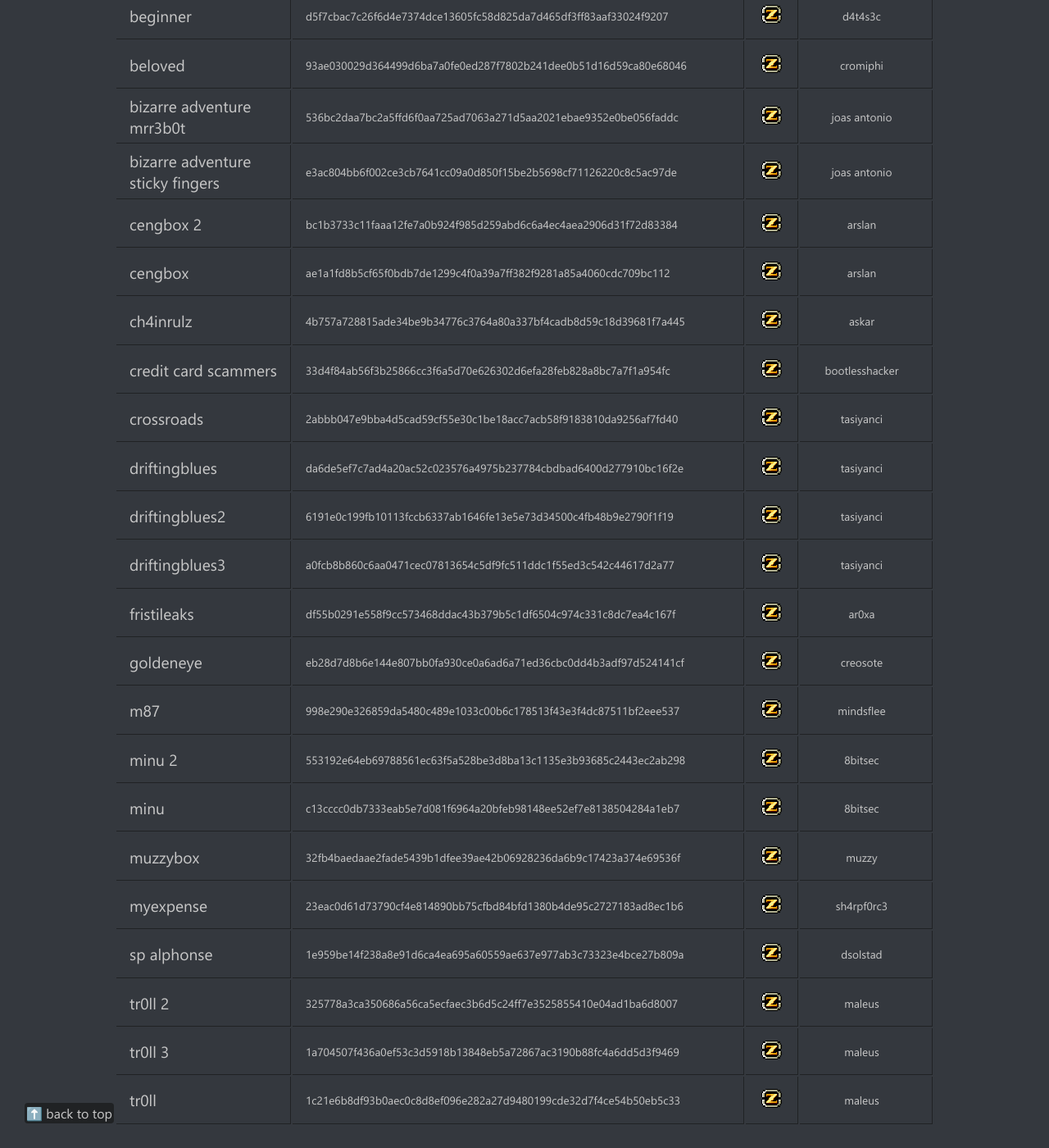
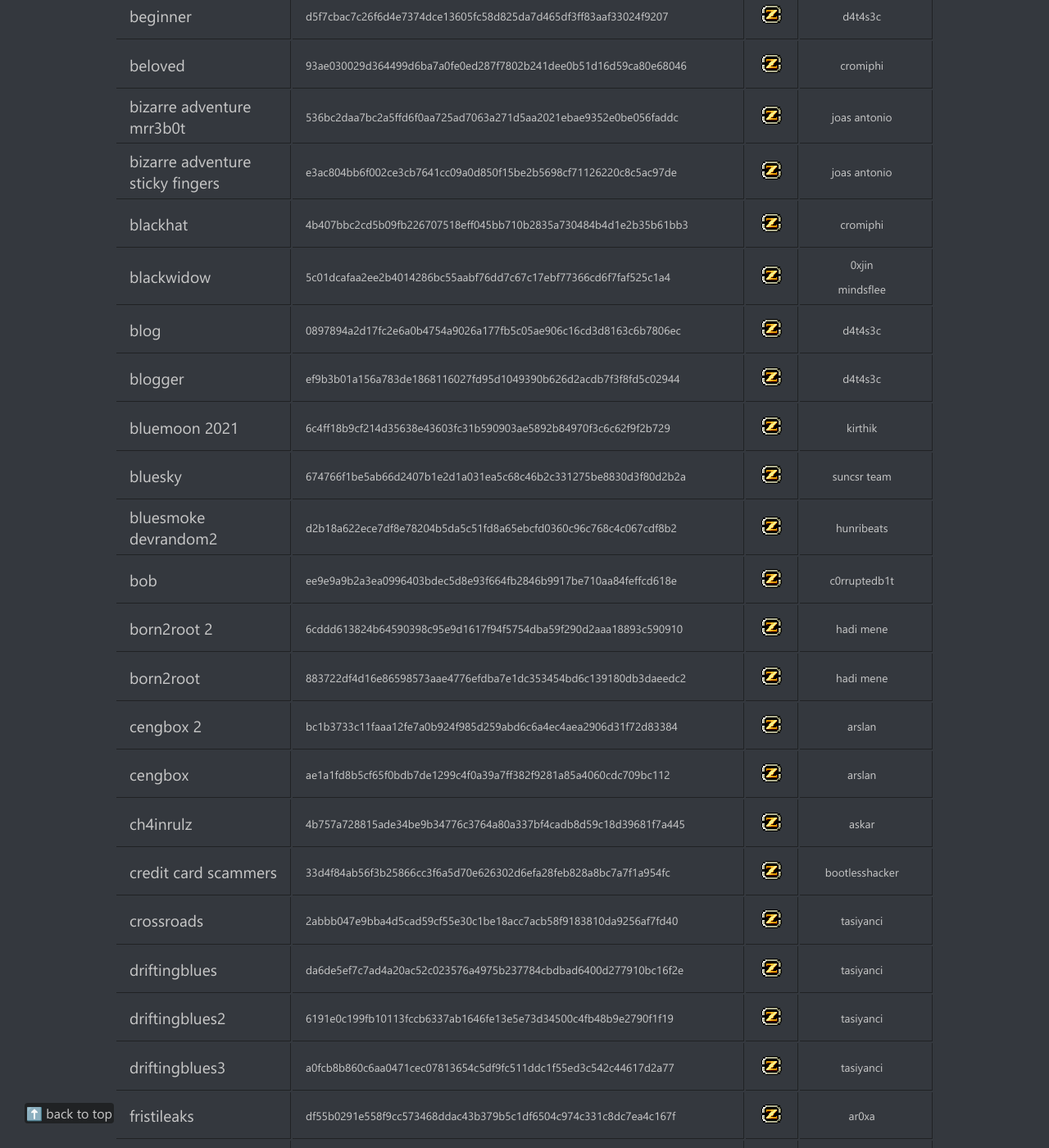
Before and after one commit to armctf/armctf, a Jekyll site: the page built from index.md, in a window 1280 px wide and 1400 px high, scrolled down 1688 px. Shown: the whole window at 82% size. Built offline with Jekyll 4.4.1, drawn with Linux system fonts in a browser that asks for light colours.

Commit message:
p5
added machines:
blackhat
blackwidow
blog
blogger
bluemoon 2021
bluesky
bluesmoke devrandom2
bob
born2root
born2root2

```diff
--- a/_data/curls.yml
+++ b/_data/curls.yml
@@ -81,3 +81,23 @@ beginner:
   label: <a target="_blank" class="newicon" href="https://nc.zurrak.com/s/3ENPqz8TJ37rM2R"><img src="assets/nc.png"></a>
 beloved:
   label: <a target="_blank" class="newicon" href="https://nc.zurrak.com/s/DxprDFnna5B3tL5"><img src="assets/nc.png"></a>
+blackhat:
+  label: <a target="_blank" class="newicon" href="https://nc.zurrak.com/s/XXmwYR6F6te4j9Q"><img src="assets/nc.png"></a>
+blackwidow:
+  label: <a target="_blank" class="newicon" href="https://nc.zurrak.com/s/kmDPRwwRnG4RSyH"><img src="assets/nc.png"></a>
+blog:
+  label: <a target="_blank" class="newicon" href="https://nc.zurrak.com/s/zx5d8sWQyCaYL3w"><img src="assets/nc.png"></a>
+blogger:
+  label: <a target="_blank" class="newicon" href="https://nc.zurrak.com/s/ZSQkwrekCdxjSQJ"><img src="assets/nc.png"></a>
+bluemoon 2021:
+  label: <a target="_blank" class="newicon" href="https://nc.zurrak.com/s/YCgxB5gpDgsAdjN"><img src="assets/nc.png"></a>
+bluesky:
+  label: <a target="_blank" class="newicon" href="https://nc.zurrak.com/s/DgbMrbjK23L96yR"><img src="assets/nc.png"></a>
+bluesmoke devrandom2:
+  label: <a target="_blank" class="newicon" href="https://nc.zurrak.com/s/Q7a7jp2Kewydorr"><img src="assets/nc.png"></a>
+bob:
+  label: <a target="_blank" class="newicon" href="https://nc.zurrak.com/s/jLodBtdzNkFkNwP"><img src="assets/nc.png"></a>
+born2root:
+  label: <a target="_blank" class="newicon" href="https://nc.zurrak.com/s/2JccEZeK9ECZtfR"><img src="assets/nc.png"></a>
+born2root 2:
+  label: <a target="_blank" class="newicon" href="https://nc.zurrak.com/s/om7XSpTA8EMQDQT"><img src="assets/nc.png"></a>
--- a/_data/functions.yml
+++ b/_data/functions.yml
@@ -81,3 +81,23 @@ beginner:
   label: d5f7cbac7c26f6d4e7374dce13605fc58d825da7d465df3ff83aaf33024f9207
 beloved:
   label: 93ae030029d364499d6ba7a0fe0ed287f7802b241dee0b51d16d59ca80e68046
+blackhat:
+  label: 4b407bbc2cd5b09fb226707518eff045bb710b2835a730484b4d1e2b35b61bb3
+blackwidow:
+  label: 5c01dcafaa2ee2b4014286bc55aabf76dd7c67c17ebf77366cd6f7faf525c1a4
+blog:
+  label: 0897894a2d17fc2e6a0b4754a9026a177fb5c05ae906c16cd3d8163c6b7806ec
+blogger:
+  label: ef9b3b01a156a783de1868116027fd95d1049390b626d2acdb7f3f8fd5c02944
+bluemoon 2021:
+  label: 6c4ff18b9cf214d35638e43603fc31b590903ae5892b84970f3c6c62f9f2b729
+bluesky:
+  label: 674766f1be5ab66d2407b1e2d1a031ea5c68c46b2c331275be8830d3f80d2b2a
+bluesmoke devrandom2:
+  label: d2b18a622ece7df8e78204b5da5c51fd8a65ebcfd0360c96c768c4c067cdf8b2
+bob:
+  label: ee9e9a9b2a3ea0996403bdec5d8e93f664fb2846b9917be710aa84feffcd618e
+born2root:
+  label: 883722df4d16e86598573aae4776efdba7e1dc353454bd6c139180db3daeedc2
+born2root 2:
+  label: 6cddd613824b64590398c95e9d1617f94f5754dba59f290d2aaa18893c590910
--- a/_data/links.yml
+++ b/_data/links.yml
@@ -33,9 +33,19 @@ attack: "https://vvmlist.github.io/#%22attack%22"
 away: "https://vvmlist.github.io/#%22away%22"
 bizarre adventure mrr3b0t: "https://vvmlist.github.io/#%22bizarre adventure mrr3b0t%22"
 bizarre adventure sticky fingers: "https://vvmlist.github.io/#%22bizarre adventure sticky fingers%22"
-backdoor: "https://vvmlist.github.io/#%22backdoor%22"
+backdoor: "https://vvmlist.github.io/#%22backdoor (vulnyx)%22"
 backdoored: "https://vvmlist.github.io/#%22backdoored%22"
 baseme: "https://vvmlist.github.io/#%22baseme%22"
 basilic: "https://vvmlist.github.io/#%22basilic%22"
 beginner: "https://vvmlist.github.io/#%22beginner%22"
 beloved: "https://vvmlist.github.io/#%22beloved%22"
+blackhat: "https://vvmlist.github.io/#%22blackhat%22"
+blackwidow: "https://vvmlist.github.io/#%22blackwidow%22"
+blog: "https://vvmlist.github.io/#%22blog%22"
+blogger: "https://vvmlist.github.io/#blogger %28v"
+bluemoon 2021: "https://vvmlist.github.io/#%22bluemoon 2021%22"
+bluesky: "https://vvmlist.github.io/#%22bluesky%22"
+bluesmoke devrandom2: "https://vvmlist.github.io/#%22bluesmoke devrandom2%22"
+bob: "https://vvmlist.github.io/#%22bob%22"
+born2root: "https://vvmlist.github.io/#%22born2root%22"
+born2root 2: "https://vvmlist.github.io/#%22born2root 2%22"
--- a/_data/wals.yml
+++ b/_data/wals.yml
@@ -70,7 +70,7 @@ bizarre adventure mrr3b0t:
 bizarre adventure sticky fingers:
   label: <a target="_blank" href="https://www.linkedin.com/in/joas-antonio-dos-santos/">joas antonio</a>
 backdoor:
-  label: <a target="_blank" href="https://github.com/d4t4s3c">d4t4s3c</a>
+  label: <a target="_blank" href="https://d4t4s3c.com">d4t4s3c</a>
 backdoored:
   label: <a target="_blank" href="https://github.com/0xatom">0xatom</a>
 baseme:
@@ -78,6 +78,26 @@ baseme:
 basilic:
   label: <a target="_blank" href="https://twitter.com/@DrStache_">drstache</a>
 beginner:
-  label: <a target="_blank" href="https://github.com/d4t4s3c">d4t4s3c</a>
+  label: <a target="_blank" href="https://d4t4s3c.com">d4t4s3c</a>
 beloved:
   label: <a target="_blank" href="https://www.youtube.com/@cromiphi">cromiphi</a>
+blackhat:
+  label: <a target="_blank" href="https://www.youtube.com/@cromiphi">cromiphi</a>
+blackwidow:
+  label: <a target="_blank" href="https://x.com/0xjin">0xjin</a><br><a target="_blank" href="https://x.com/mindsflee">mindsflee</a>
+blog:
+  label: <a target="_blank" href="https://d4t4s3c.com">d4t4s3c</a>
+blogger:
+  label: <a target="_blank" href="https://d4t4s3c.com">d4t4s3c</a>
+bluemoon 2021:
+  label: <a target="_blank" href="https://www.vulnhub.com/author/kirthik,791/">kirthik</a>
+bluesky:
+  label: <a target="_blank" href="https://www.vulnhub.com/author/suncsr-team,696/">suncsr team</a>
+bluesmoke devrandom2:
+  label: <a target="_blank" href="https://x.com/HunriBeats">hunribeats</a>
+bob:
+  label: <a target="_blank" href="https://x.com/c0rruptedb1t">c0rruptedb1t</a>
+born2root:
+  label: <a target="_blank" href="https://x.com/h4d3s99">hadi mene</a>
+born2root 2:
+  label: <a target="_blank" href="https://x.com/h4d3s99">hadi mene</a>
```
Also changed, not shown: _armctf/blackhat.md (added, +11 -0 lines), _armctf/blackwidow.md (added, +11 -0 lines), _armctf/blog.md (added, +11 -0 lines), _armctf/blogger.md (added, +11 -0 lines), _armctf/bluemoon 2021.md (added, +11 -0 lines), _armctf/bluesky.md (added, +11 -0 lines), _armctf/bluesmoke devrandom2.md (added, +11 -0 lines), _armctf/bob.md (added, +11 -0 lines), _armctf/born2root 2.md (added, +11 -0 lines), _armctf/born2root.md (added, +11 -0 lines), changelog.txt.
